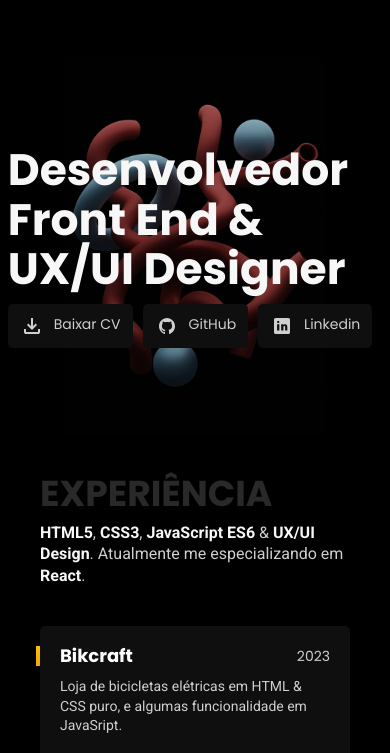
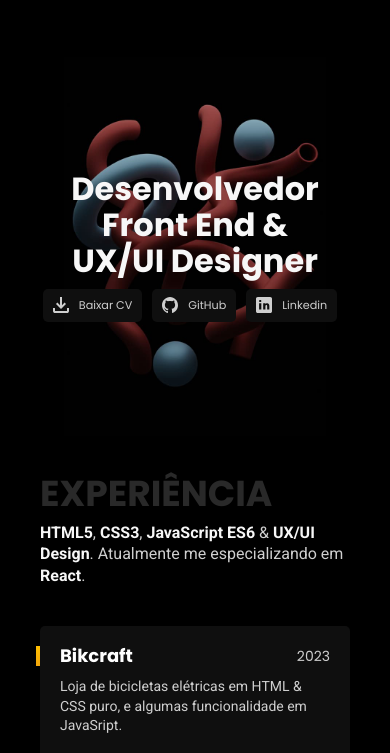
Before and after one commit to fwnis/portfolio, a plain HTML site: page index.html in a window 390 px wide. Shown: the part 59-812 px from the top of the page. Drawn offline with Linux system fonts and the light colour scheme.

Commit message:
media querie mobile atualizado

```diff
--- a/css/introducao.css
+++ b/css/introducao.css
@@ -49,28 +49,23 @@
   color: #CFCFCF;
 }
 
-.btn-download::before {
+.btn::before {
   content: "";
   display: block;
-  background: url(../img/download.svg) no-repeat center center;
   width: 24px;
   height: 24px;
 }
 
+.btn-download::before {
+  background: url(../img/download.svg) no-repeat center center;
+}
+
 .btn-github::before {
-  content: "";
-  display: block;
   background: url(../img/github.svg) no-repeat center center;
-  width: 24px;
-  height: 24px;
 }
 
 .btn-linkedin::before {
-  content: "";
-  display: block;
   background: url(../img/linkedin.svg) no-repeat center center;
-  width: 24px;
-  height: 24px;
 }
 
 @media (max-width: 1000px) {
@@ -133,3 +128,24 @@
     font-size: 0.875rem;
   }
 }
+
+@media (max-width: 400px) {
+  .introducao {
+    text-align: center;
+  }
+  .introducao h1 {
+    font-size: 2rem;
+  }
+  .btn {
+    padding: 8px 10px;
+    margin-right: 10px;
+    gap: 10px;
+  }
+  .btn a {
+    font-size: 0.7rem;
+  }
+  .btn::before {
+    width: 16px;
+    height: 16px;
+  }
+}
```
Also changed, not shown: css/experiencia.css (line endings or trailing spaces).
